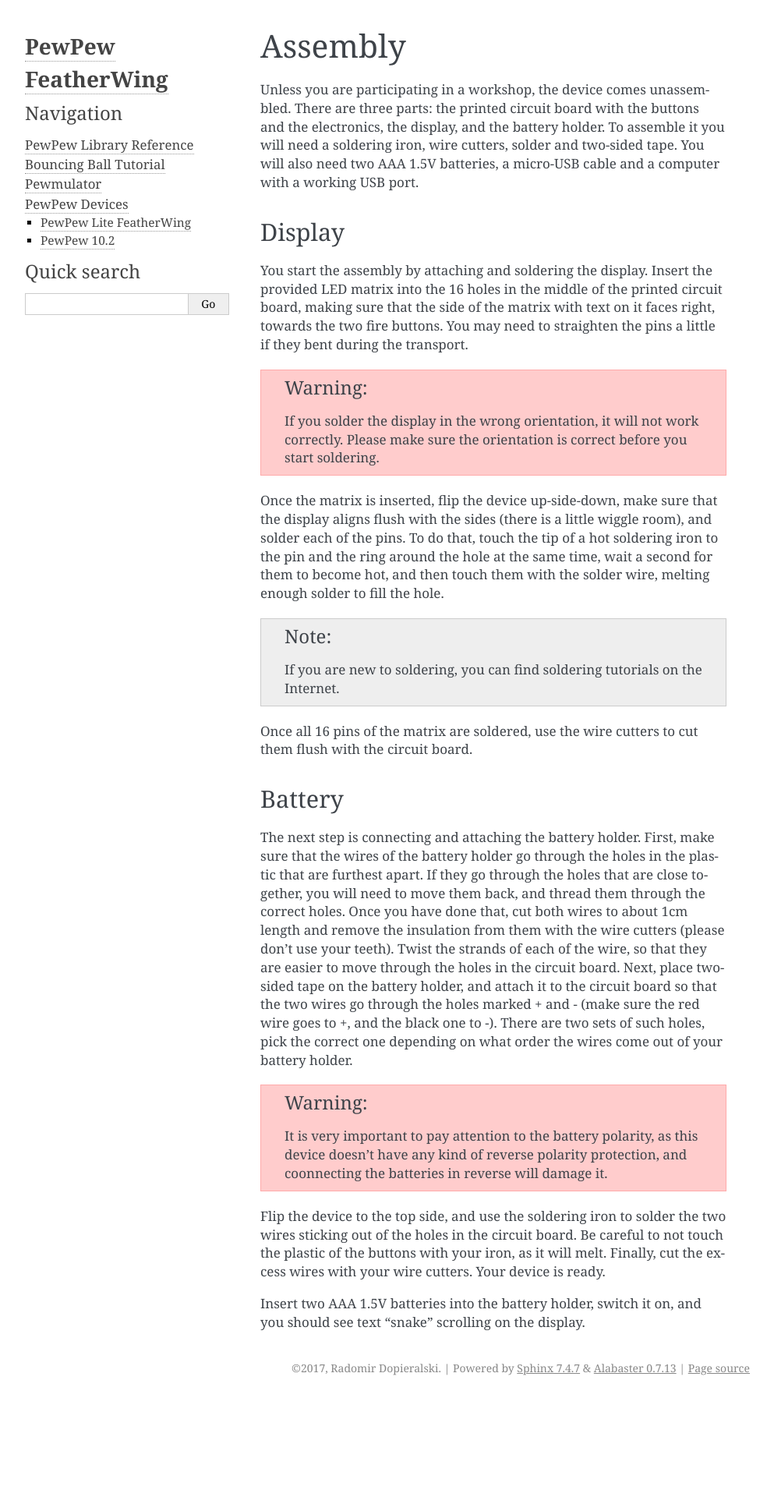
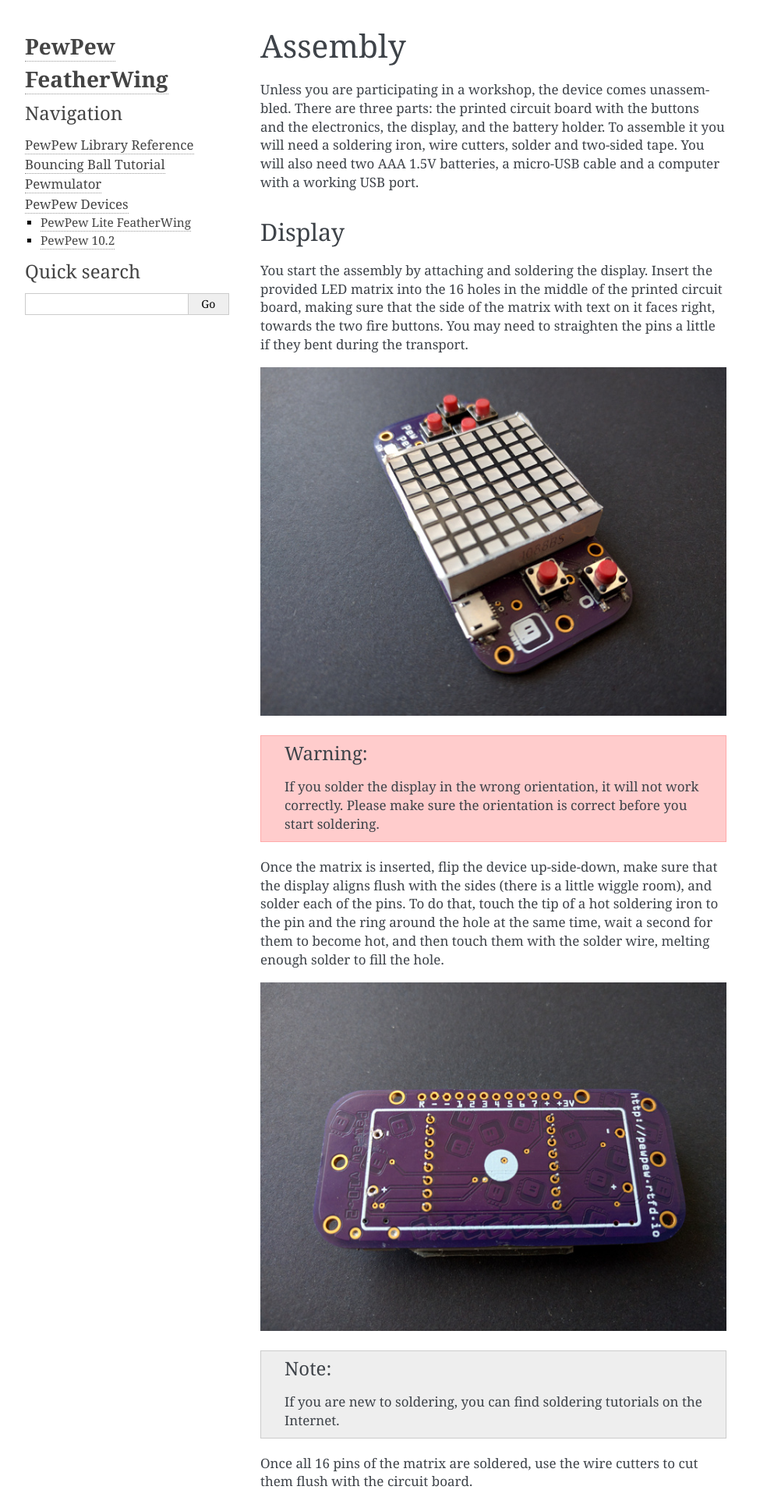
Before and after one commit to pypewpew/pewpew, a Sphinx documentation site: the page built from docs/pewpew10/assembly.rst, in a window 1280 px wide. Shown: the top 1920 px of the page at 78% size, without its empty margins (148-1141 px from the left). Built offline with Sphinx 7.4.7, drawn with Linux system fonts in a browser that asks for light colours; before the commit the page ends 1794 px from its top, so only the background shows below that.

Commit message:
Add photos to assembly instructions

```diff
--- a/docs/pewpew10/assembly.rst
+++ b/docs/pewpew10/assembly.rst
@@ -17,6 +17,8 @@
 towards the two fire buttons. You may need to straighten the pins a little if
 they bent during the transport.
 
+.. image:: display2.jpg
+
 .. warning:: If you solder the display in the wrong orientation, it will not
     work correctly. Please make sure the orientation is correct before you
     start soldering.
@@ -27,6 +29,8 @@
 and the ring around the hole at the same time, wait a second for them to become
 hot, and then touch them with the solder wire, melting enough solder to fill
 the hole.
+
+.. image:: display1.jpg
 
 .. note:: If you are new to soldering, you can find soldering tutorials on the
     Internet.
```
Also changed, not shown: other parts of docs/pewpew10/assembly.rst (+2 -0 lines), docs/pewpew10/display1.jpg (added), docs/pewpew10/display2.jpg (added), docs/pewpew10/holder.jpg (added).
